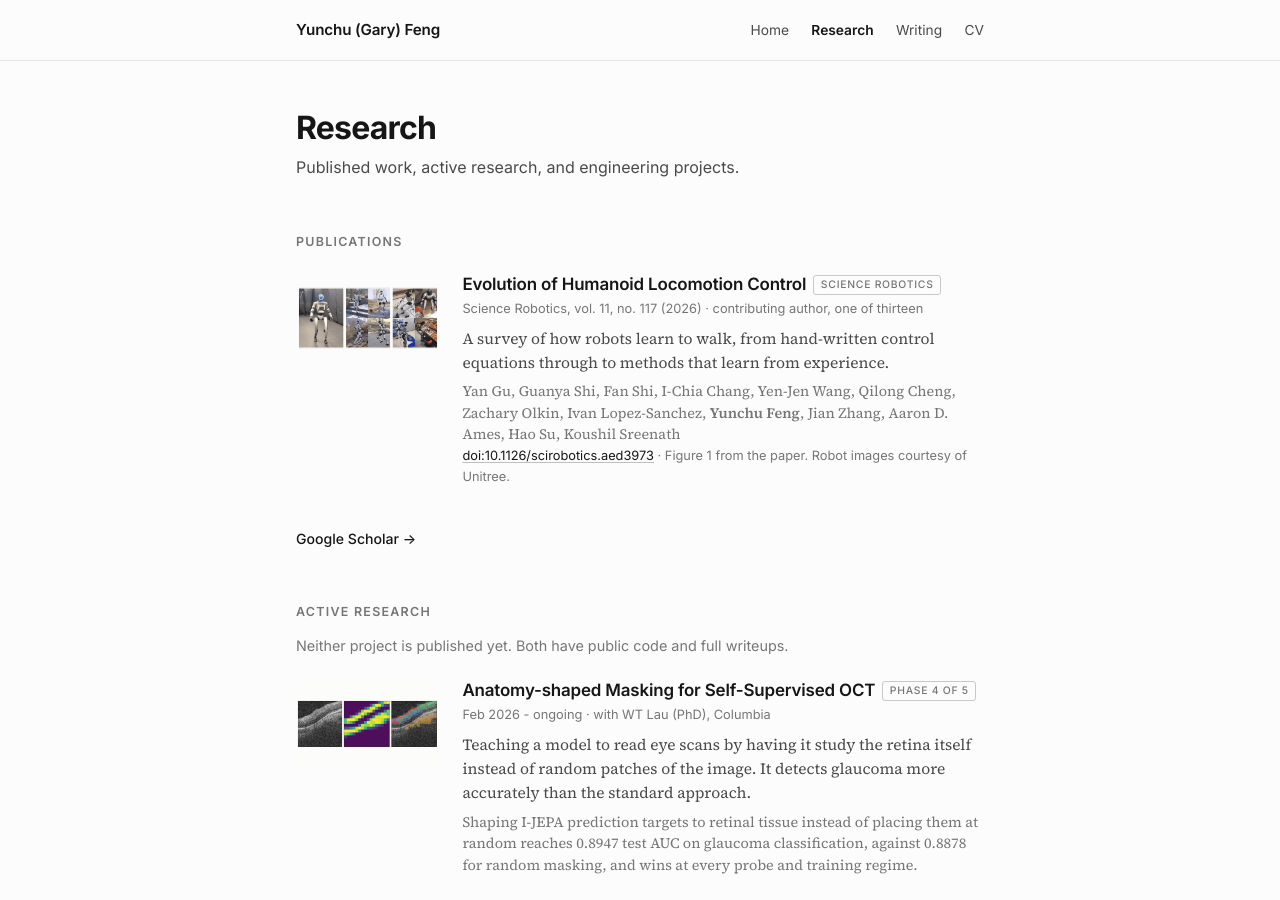
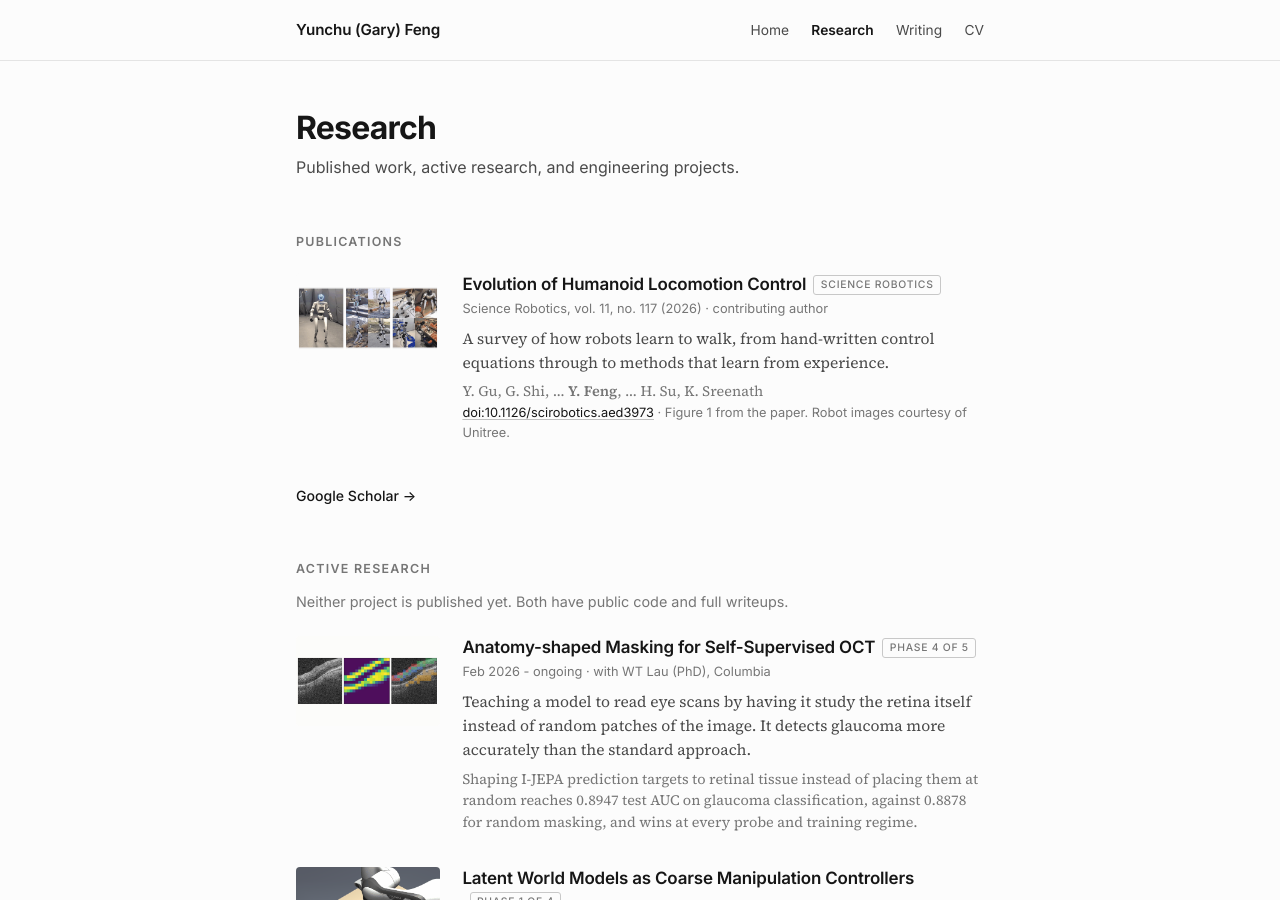
Before and after one commit to yfeng0206/yfeng0206.github.io, a Jekyll site: the page built from _pages/research.md, in a window 1280 px wide and 900 px high. Built offline with Jekyll 4.4.1, drawn with Linux system fonts in a browser that asks for light colours.

Commit message:
Shorten the publication byline; broaden the interests line
- Author list on the research page is abbreviated to first author, own name in
  bold, and the two senior authors, so the entry stays formal without printing
  thirteen names. The CV keeps the complete list, which is the convention there.
- Role reads simply "contributing author".
- Interests now include robotics and automation.

Co-authored-by: Copilot <223556219+Copilot@users.noreply.github.com>
Copilot-Session: 842d0d62-03a9-48d3-8d1c-033bd1a377df

```diff
--- a/_data/publications.yml
+++ b/_data/publications.yml
@@ -1,9 +1,9 @@
 - title: "Evolution of Humanoid Locomotion Control"
-  authors: "Yan Gu, Guanya Shi, Fan Shi, I-Chia Chang, Yen-Jen Wang, Qilong Cheng, Zachary Olkin, Ivan Lopez-Sanchez, **Yunchu Feng**, Jian Zhang, Aaron D. Ames, Hao Su, Koushil Sreenath"
+  authors: "Y. Gu, G. Shi, ... **Y. Feng**, ... H. Su, K. Sreenath"
   venue: "Science Robotics, vol. 11, no. 117"
   venue_short: "Science Robotics"
   year: 2026
-  role: "contributing author, one of thirteen"
+  role: "contributing author"
   doi: "10.1126/scirobotics.aed3973"
   url: "https://doi.org/10.1126/scirobotics.aed3973"
   teaser: /assets/images/sel-scirob.png
```
Also changed, not shown: index.md (+2 -1 lines).
